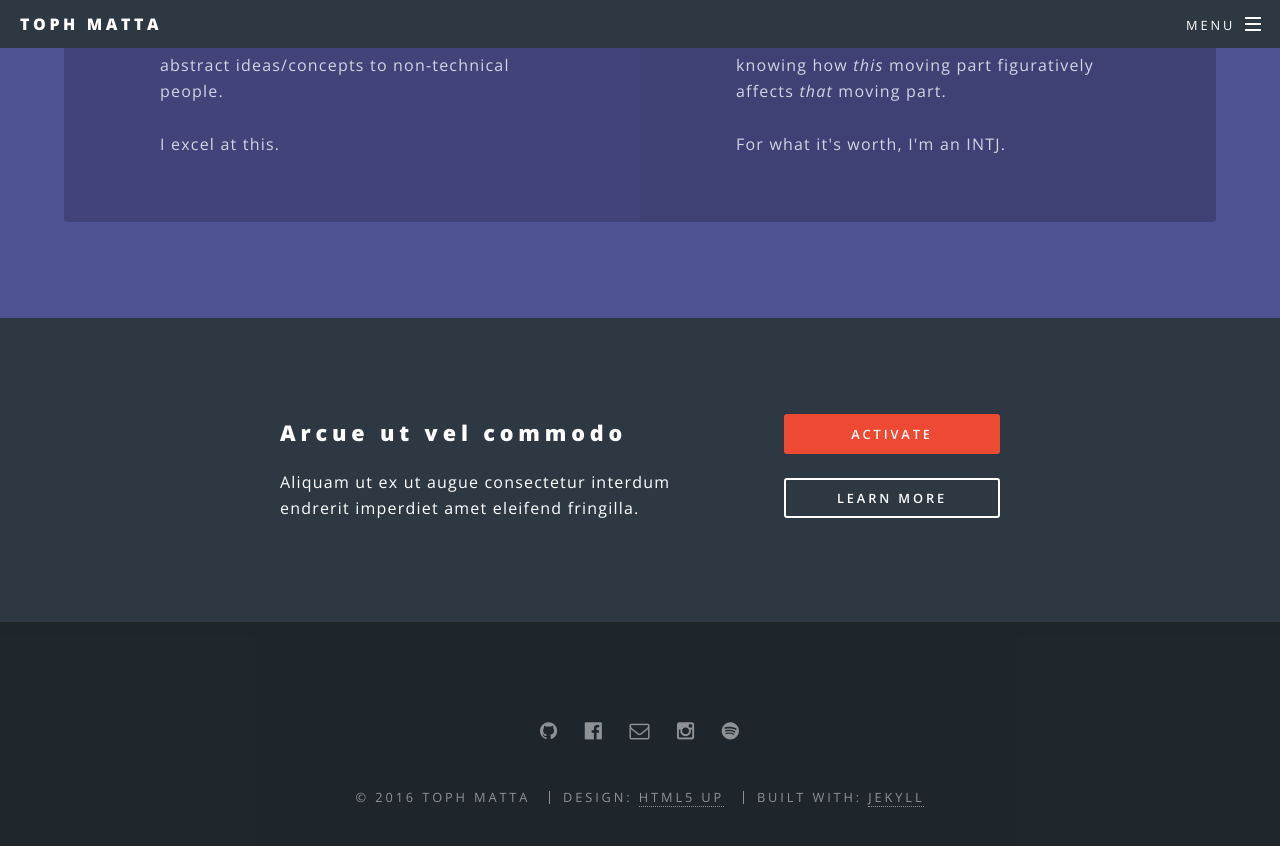
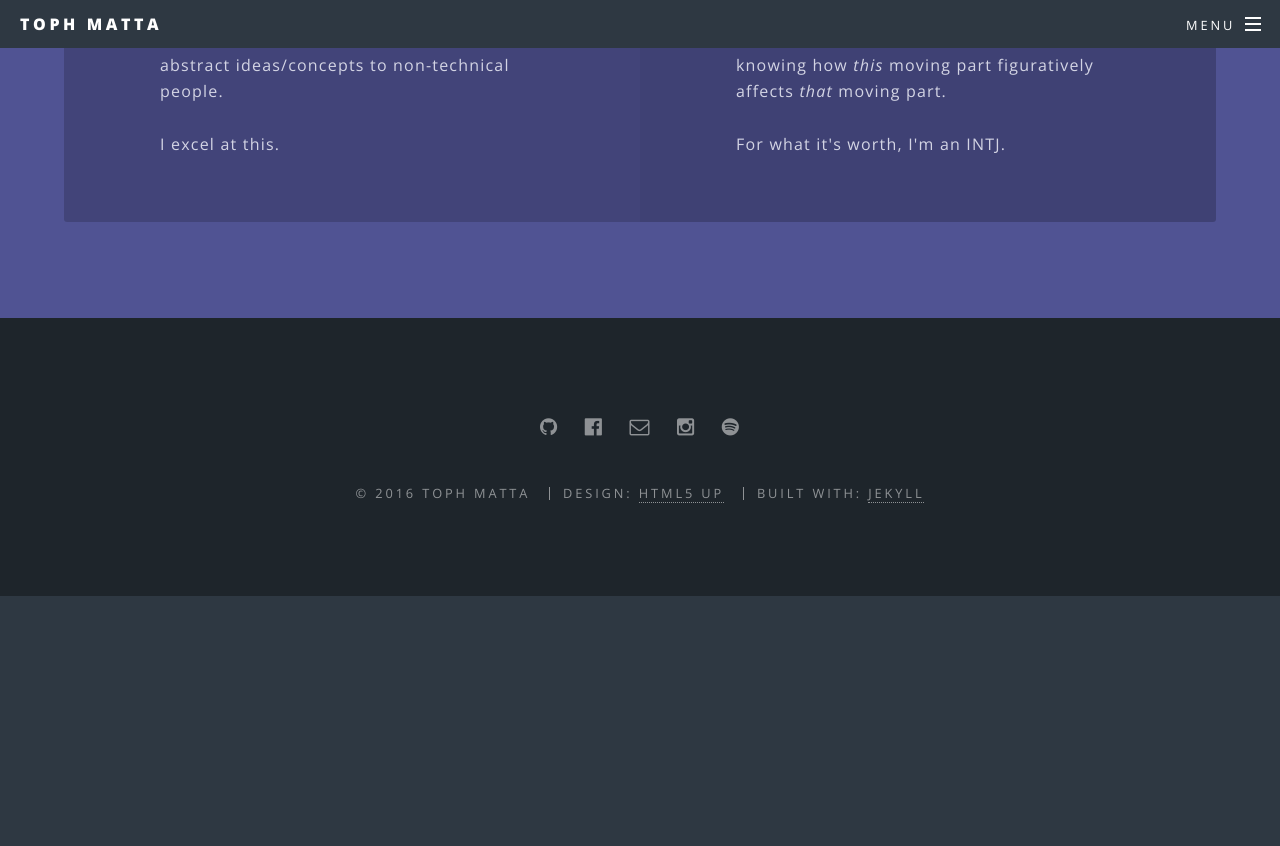
Before and after one commit to tophmatta1/tophmatta1.github.io, a Jekyll site: the page built from index.html, in a window 1280 px wide and 900 px high, scrolled down 3684 px. Shown: the top 846 px of the window. Built offline with Jekyll 4.4.1, drawn with Linux system fonts in a browser that asks for light colours; after the commit the page ends 4280 px from its top, so only the background shows below that; some of the changed text lies outside the part shown.

Commit message:
minor grammar

```diff
--- a/index.html
+++ b/index.html
@@ -17,7 +17,7 @@
 					<section id="one" class="wrapper style1 special">
 						<div class="inner">
 							<header class="major">
-								<h2>AN AUSTIN-BASED NATIVE iOS SWIFT DEVELOPER</h2>
+								<h2>AN AUSTIN-BASED, NATIVE iOS SWIFT DEVELOPER</h2>
 								<p>Understanding the relationship between form and function<br />
 								is one of the qualities that makes an exceptional iOS Developer.<br />
 								It is important not only to be able to write succint code, but to also see from the angle<br />
@@ -95,7 +95,7 @@
 					</section>
 
 				<!-- CTA -->
-					<section id="cta" class="wrapper style4">
+					<!-- <section id="cta" class="wrapper style4">
 						<div class="inner">
 							<header>
 								<h2>Arcue ut vel commodo</h2>
@@ -106,4 +106,4 @@
 								<li><a href="#" class="button fit">Learn More</a></li>
 							</ul>
 						</div>
-					</section>
+					</section> -->
```
Also changed, not shown: other parts of index.html (+2 -2 lines), images/1323.gif (added), 3 other files.
